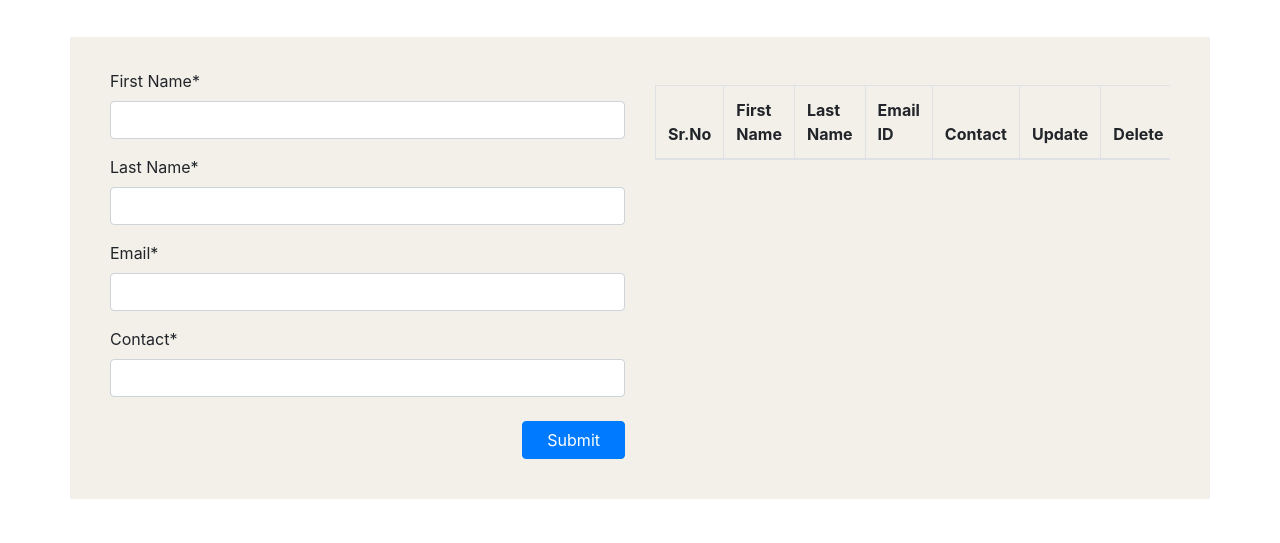
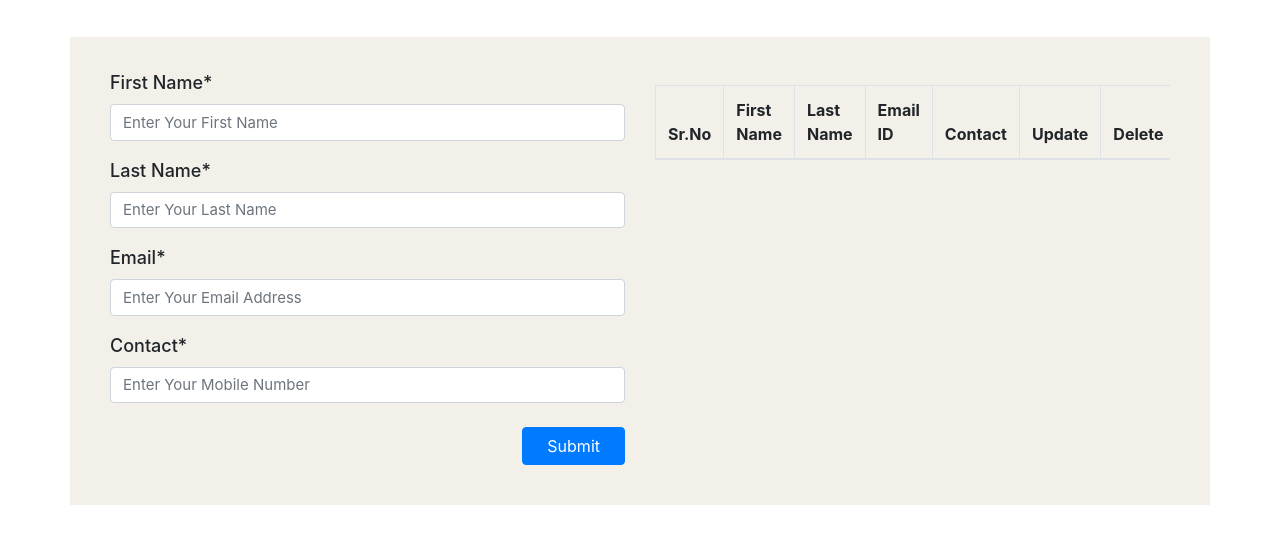
Before and after one commit to Deepakkhaire/CRUD-Application, a plain HTML site: page index.html in a window 1280 px wide. Shown: the part 83-626 px from the top of the page. Drawn offline with nearby package versions, Linux system fonts and the light colour scheme.

Commit message:
added placeholder

```diff
--- a/assets/css/style.css
+++ b/assets/css/style.css
@@ -8,3 +8,10 @@
     padding: 0 40px 40px;
     margin-top: 40px;
 }
+label{
+    font-size: 18px;
+    font-weight: 500;
+}
+input[placeholder]{
+    font-size: 15px;
+}
--- a/assets/js/app.js
+++ b/assets/js/app.js
@@ -126,14 +126,15 @@ const onContactBlur = ele => {
     // cl(contactArr)
     if(isNaN(contactArr)){
         contactControl.nextElementSibling.classList.remove('d-none');
-    }else if(contactArr == 0){
+    }else if(contactArr.length == 0){
         contactControl.nextElementSibling.classList.add('d-none');
     }
     else if((contactArr.length < 10) || (contactArr.length > 10)){
        validContact.classList.remove('d-none');
     }
-    else{
+    else if(contactArr.length === 10){
         validContact.classList.add('d-none');
+        contactControl.nextElementSibling.classList.add('d-none');
     }
 }
 function setStdArray(){
--- a/index.html
+++ b/index.html
@@ -19,20 +19,20 @@
                 <form id="stdInfo">
                     <div class="form-group mt-4 ">
                         <label for="name">First Name*</label>
-                        <input type="text" id="name" class="form-control" required>
+                        <input type="text" id="name" placeholder="Enter Your First Name" class="form-control" required>
                     </div>
                     <div class="form-group">
                         <label for="lname">Last Name*</label>
-                        <input type="text" id="lname" class="form-control" required>
+                        <input type="text" id="lname" placeholder="Enter Your Last Name" class="form-control" required>
                     </div>
                     <div class="form-group">
                         <label for="email">Email*</label>
-                        <input type="email" id="email" class="form-control" required>
+                        <input type="email" id="email" placeholder="Enter Your Email Address" class="form-control" required>
                         <span class="d-none text-capitalize text-danger" id="validEmail">Please enter valid email</span>
                     </div>
                     <div class="form-group mb-4">
                         <label for="Contact">Contact*</label>
-                        <input type="text" id="Contact" class="form-control" required>
+                        <input type="text" id="Contact" placeholder="Enter Your Mobile Number" class="form-control" required>
                         <span class="d-none text-capitalize text-danger">Please Enter Mobile Number</span>
                         <span class="d-none text-capitalize text-danger" id="validContact">Mobile Number Must be 10 Digits</span>
                     </div>
@@ -48,7 +48,7 @@
             </div>
             <div class="col-md-6 mt-4 pt-4">
                 <div class="table-responsive ">
-                    <table class="table table-bordered">
+                    <table class="table table-bordered ">
                         <thead>
                             <tr>
                                 <th>Sr.No</th>
```
